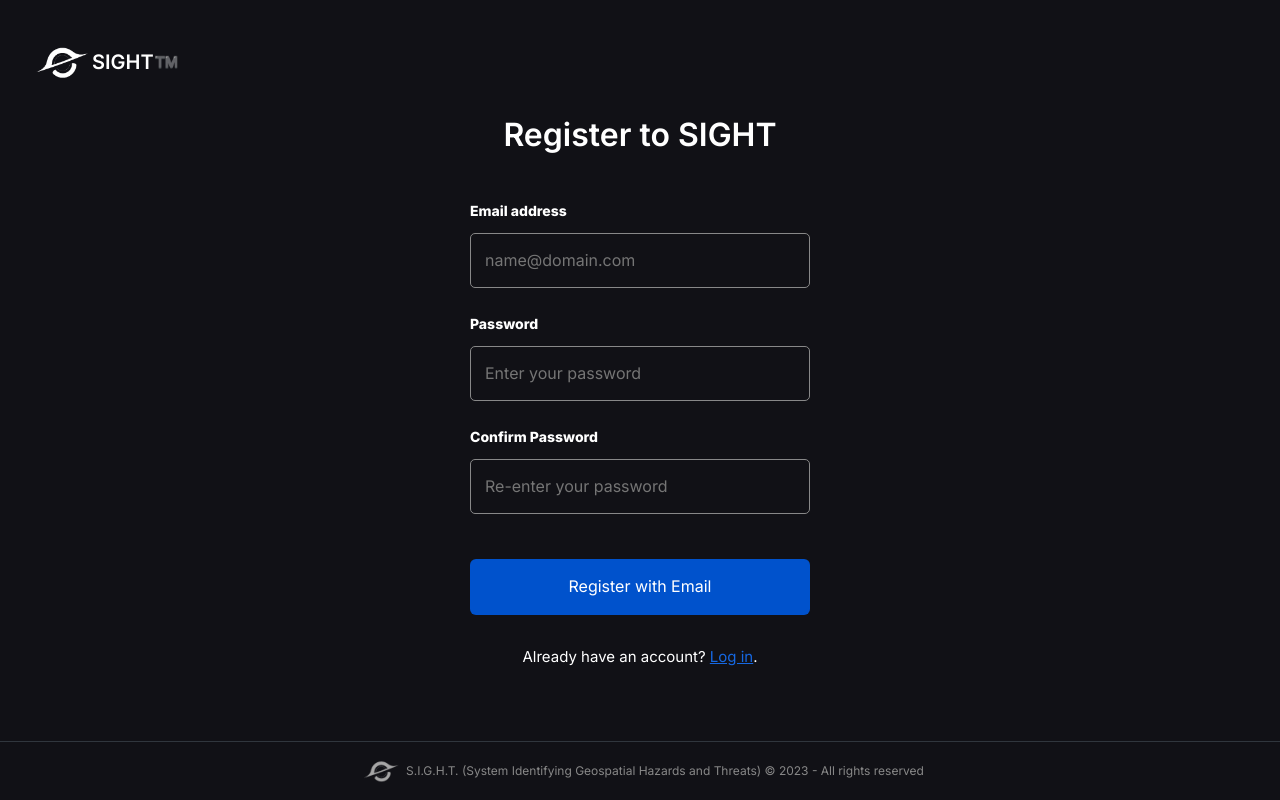
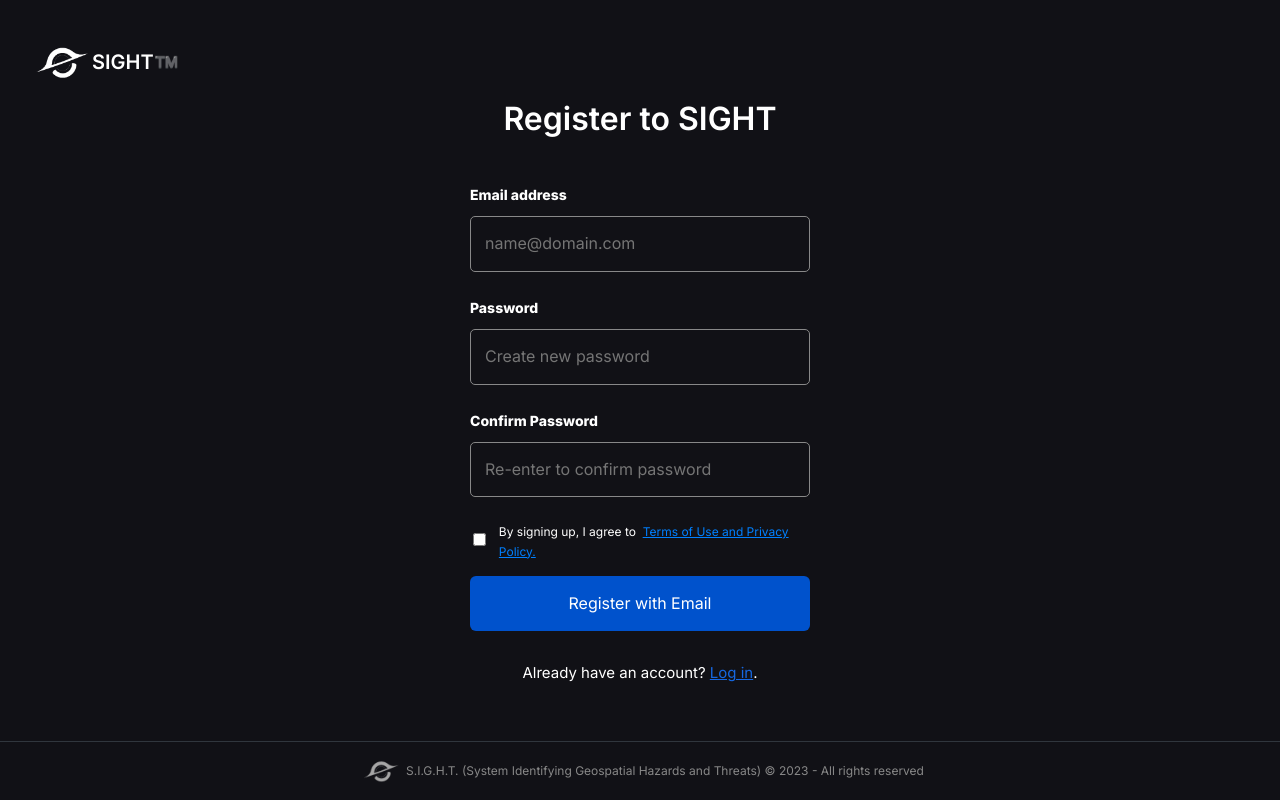
Before and after one commit to SIGHT-5A/SIGHT-Frontend, a React (Vite) app: page / in a window 1280 px wide. Both pictures are taken after a click on the element "Register". Built offline with nearby package versions, Linux system fonts and the light colour scheme.

Commit message:
✨ feat: add terms of service

```diff
--- a/src/components/LoginSignUpBody/LoginSignUpBody.jsx
+++ b/src/components/LoginSignUpBody/LoginSignUpBody.jsx
@@ -1,8 +1,10 @@
 import React, { useState } from 'react';
 import './LoginSignUpBody.scss';
+import data from './TermsOfService';
 
 const LoginSignUpBody = () => {
   const [isLogin, setIsLogin] = useState(true);
+  const [isVisiblePolicy, setIsVisiblePolicy] = useState(false);
 
   const toggleLoginRegister = () => {
     setIsLogin(!isLogin);
@@ -25,21 +27,94 @@
         </div>
       ) : (
         <div className="register-section">
+          {
+            isVisiblePolicy &&
+            (
+              <div className='policy' >
+                <div className="policy-content">
+                  <div style={{
+                    display: 'flex',
+                    alignItems: 'center',
+                    justifyContent: 'space-between',
+                    position: 'sticky',
+                    top: 0,
+                    background: '#121316',
+                    paddingTop: 20,
+                    paddingBottom: 20,
+                    borderBottom: "1px solid #747476"
+                  }}>
+                    <h4
+                      style={{
+                        margin: 0
+                      }}
+                    >Terms of Service and Privacy Policy</h4>
+                    <div>
+                      <i style={{
+                        fontSize: 22,
+                        cursor: 'pointer'
+                      }} className="fa-solid fa-xmark"
+                        onClick={() => setIsVisiblePolicy(!isVisiblePolicy)}
+                      >
+                      </i>
+                    </div>
+                  </div>
+                  <p>
+                    By using the SIGHT application, you agree to comply with and be bound by these Terms of Service. If you do not agree to these Terms, please do not use the application.
+                  </p>
+                  {
+                    data.map((item, idx) => (
+                      <div style={{
+                        display: "flex",
+                        justifyContent: "space-evenly",
+                        alignItems: "flex-start",
+                        flexDirection: 'column'
+                      }} key={idx}>
+                        <h6 style={{
+                          color: '#0080ff',
+                          margin: 0
+                        }}>🔹 {item.title}: </h6>
+                        <p style={{
+                          marginTop: 3
+                        }}>{item.info}</p>
+                      </div>
+                    ))
+                  }
+                </div>
+              </div>
+            )
+          }
+
           <h2>Register to SIGHT</h2>
-          <label>Email address</label>
-          <input type="email" placeholder="name@domain.com" />
-          <label>Password</label>
-          <input type="password" placeholder="Enter your password" />
-          <label>Confirm Password</label>
-          <input type="password" placeholder="Re-enter your password" />
-          <button className='primary-button register-in-button'>Register with Email</button>
+          <form action="">
+            <label>Email address</label>
+            <input type="email" placeholder="name@domain.com" />
+            <label>Password</label>
+            <input type="password" placeholder="Create new password" />
+            <label>Confirm Password</label>
+            <input type="password" placeholder="Re-enter to confirm password" />
+            <div style={{ display: "flex", alignItems: "center", justifyContent: "flex-start", marginTop: 10 }}>
+              <input className='check-box' type='checkbox' />
+              <label className='check-box-label'>
+                By signing up, I agree to &nbsp;
+                <span
+                  style={{
+                    textDecoration: 'underline',
+                    color: '#0080ff',
+                    cursor: 'pointer'
+                  }}
+                  onClick={() => setIsVisiblePolicy(!isVisiblePolicy)}>Terms of Use and Privacy Policy.</span>
+              </label>
+            </div>
+            <button type='submit' className='primary-button register-in-button'>Register with Email</button>
+          </form>
           <p>
             Already have an account?{' '}
             <span onClick={toggleLoginRegister}>Log in</span>.
           </p>
         </div>
-      )}
-    </div>
+      )
+      }
+    </div >
   );
 };
 
--- a/src/components/LoginSignUpBody/LoginSignUpBody.scss
+++ b/src/components/LoginSignUpBody/LoginSignUpBody.scss
@@ -47,9 +47,9 @@
 
     .sign-in-button,
     .register-in-button {
-        padding: 15px 20px;
+        padding: 15px;
         cursor: pointer;
-        margin-top: 35px;
+        margin-top: 10px;
         margin-bottom: 20px;
         width: 100%;
     }
@@ -74,6 +74,49 @@
 
         font-size: 15px;
     }
+
+    .check-box {
+        width: 20px;
+        margin-right: 10px;
+    }
+
+    .check-box-label {
+        margin: 0;
+        font-size: 12px;
+        font-weight: 400;
+    }
+
+    .policy {
+        position: absolute;
+        top: 0;
+        left: 0;
+        width: 100vw;
+        height: 95vh;
+        background: #00000094;
+        display: flex;
+        align-items: center;
+        justify-content: center;
+        overflow-x: hidden;
+        overflow-y: hidden;
+    }
+
+    .policy-content {
+        width: 40%;
+        height: 85%;
+        background-color: #121316;
+        border: 1px solid rgba(255, 255, 255, 0.41);
+        scroll-behavior: smooth;
+        overflow-y: scroll;
+        text-align: left;
+        padding: 30px;
+        padding-top: 0;
+        color: #ffffffbd;
+
+        h4 {
+            color: #0080ff;
+            align-self: center;
+        }
+    }
 }
 
 @media (max-width: 500px) {
@@ -84,5 +127,9 @@
             padding: 30px 0 30px 0;
             margin-top: 30px;
         }
+
+        .policy-content {
+            width: 90%;
+        }
     }
 }
--- /dev/null
+++ b/src/components/LoginSignUpBody/TermsOfService.js
@@ -0,0 +1,36 @@
+const data = [
+    {
+        title: "Use of the Application",
+        info: "You are responsible for any activity that occurs under your account."
+    },
+    {
+        title: "Privacy",
+        info: "Your use of the SIGHT application is also governed by our Privacy Policy."
+    },
+    {
+        title: "Account Registration",
+        info: "You may need to create an account to use certain features of the application. You agree to provide accurate, current, and complete information during the registration process."
+    },
+    {
+        title: "Prohibited Activities",
+        info: "You may not access or use the SIGHT application for any purpose other than that for which we make it available."
+    },
+    {
+        title: "Termination",
+        info: "We may terminate or suspend your account and access to the SIGHT application immediately, without prior notice or liability, for any reason."
+    },
+    {
+        title: "Information We Collect",
+        info: "When you use the SIGHT application, we collect information provided by you when you sign up for an account, which may include your email address, name, mobile number and profile picture. We may also collect data about your usage of the application and the content you submit."
+    },
+    {
+        title: "Data Security",
+        info: "We take reasonable steps to protect your information from unauthorized access, disclosure, alteration, or destruction."
+    },
+    {
+        title: "How We Use Your Information",
+        info: "We use the information you provide to manage your account, identify you, and send you important updates. We may use your information to respond to your inquiries, provide customer support, and improve the SIGHT application. We will not share or sell your personal information to third parties for marketing or advertising purposes."
+    }
+]
+
+export default data;
```
